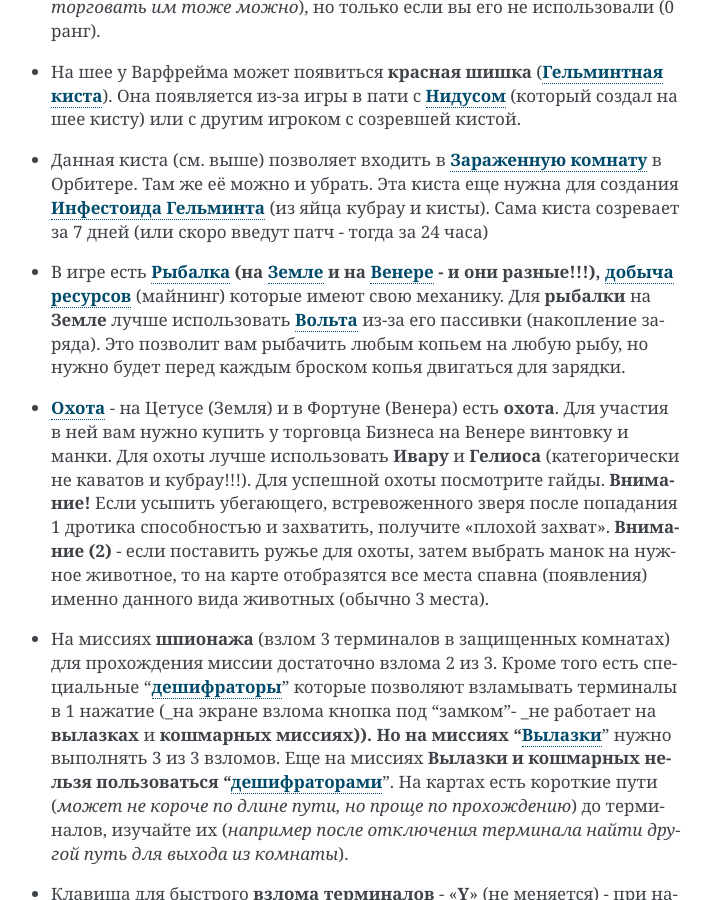
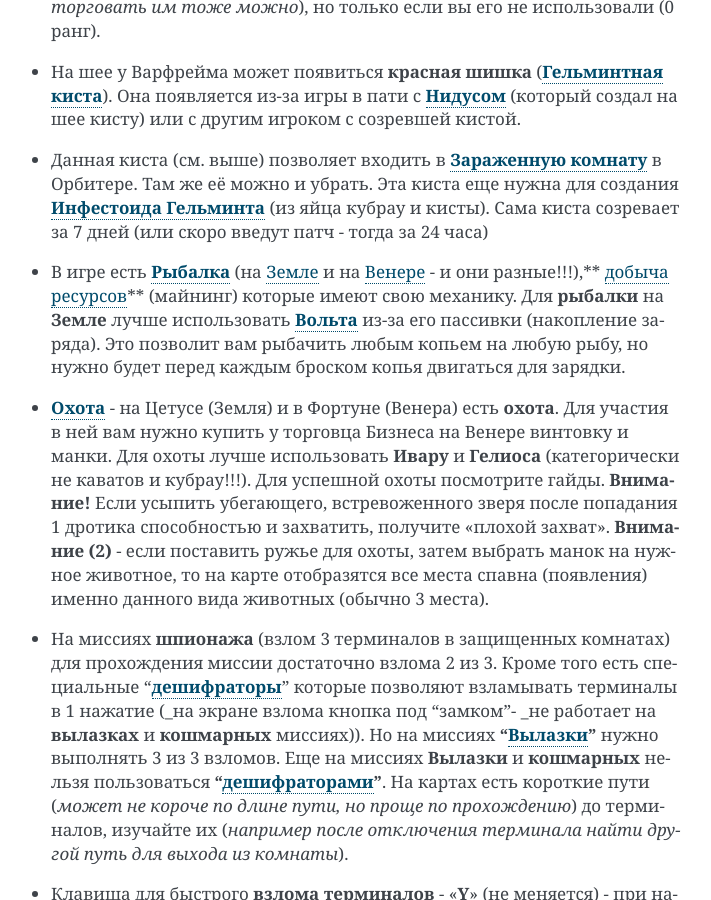
Before and after one commit to crackedmind/warframe-brief-guide, a Sphinx documentation site: the page built from source/01_a.md, in a window 1280 px wide and 900 px high, scrolled down 7813 px. Shown: the whole window, without its empty margins (399-1110 px from the left). Built offline with Sphinx 7.4.7, drawn with Linux system fonts in a browser that asks for light colours; some of the changed text lies outside the part shown.

Commit message:
Update 01_a.md

```diff
--- a/source/01_a.md
+++ b/source/01_a.md
@@ -49,7 +49,7 @@
 *   **[Значки](https://warframe.fandom.com/ru/wiki/%D0%97%D0%BD%D0%B0%D1%87%D0%BA%D0%B8)**, **[знаки](https://warframe.fandom.com/wiki/Heads-Up_Display)**, **[интерфейс](https://warframe.fandom.com/ru/wiki/%D0%98%D0%BD%D1%82%D0%B5%D1%80%D1%84%D0%B5%D0%B9%D1%81)** - все что вы хотели узнать по обозначениям на экране игры. Кроме того уже можно поменять и саму стрелочку мышки.
 *   Если вы хотите поменять значок в углу экрана - **Глиф** - то вам нужно нажать : **Esc-”профиль”-”глиф”** и выбрать из доступных. Если вы хотите получить новый БЕСПЛАТНЫЙ глиф, то перейдите в группу вконтакте по [ссылке](https://vk.com/pages?oid=-40439426&p=%D0%9F%D1%80%D0%BE%D0%BC%D0%BE%D0%BA%D0%BE%D0%B4%D1%8B%20(Warframe)). Для активации **ГЛИФОВ** или зайдите в магазин в самой игре, там, внизу справа есть кнопка “активировать код”. Или через браузер зайти на сайт варфрейма и на вкладке **store(магазин)** - **promo codes (используйте промокоды)** и уже там активируйте промокод (после авторизации на сайте). Ну или можете перейти по прямой [ссылке](https://www.warframe.com/ru/promocode).
 *   Для многократного повторения способностей удобно **забиндить** их на **колесико мышки (вверх и/или вниз)** - легко повторять (у меня “**вниз**” - удар ближкой, “**вверх**” - способность “2” или “3” (_На Тринити “2”, на Некросе “1”, на остальных в зависимости от способностей )_)
-*   С некоторых миссий вы получаете **[реликвии](https://warframe.fandom.com/ru/wiki/%D0%A0%D0%B5%D0%BB%D0%B8%D0%BA%D0%B2%D0%B8%D1%8F_%D0%91%D0%B5%D0%B7%D0%B4%D0%BD%D1%8B)**, которые нужны для миссий “**[разрыва бездны](https://warframe.fandom.com/ru/wiki/Разрыв_бездны)**” с открытием **реликвий** (**реликвию** нужно экипировать в начале миссии), после прохождения которых в награду получаете **прайм части** разных вещей. **Прайм части** нужны для сбора прайм оружия или варфреймов. А также их  можно **менять **на другие части у игроков, или **продавать **за платину другим игрокам, или обменивать на** [дукаты](https://warframe.fandom.com/ru/wiki/%D0%94%D1%83%D0%BA%D0%B0%D1%82%D1%8B) **в Реле (у двух специальных киосков)**. А **[дукаты](https://warframe.fandom.com/ru/wiki/%D0%94%D1%83%D0%BA%D0%B0%D1%82%D1%8B)** вам нужны, чтобы покупать вещи у **[Баро Китиира](https://warframe.fandom.com/ru/wiki/%D0%91%D0%B0%D1%80%D0%BE_%D0%9A%D0%B8'%D0%A2%D0%B8%D0%B8%D1%80)** (прилетает на выходные 1 раз в 2 недели). Тут есть правило - _не стой на финише, если у напарников нет 10/10 осколков_. Другое правило - если у вас и у напарников выпала одинаковая награда с реликов, то выбирать награду у напарника, а не свою. За это у напарника (а если он выберет вашу - то и у Вас) появится 5 дополнительных отголосков.
+*   С некоторых миссий вы получаете **[реликвии](https://warframe.fandom.com/ru/wiki/%D0%A0%D0%B5%D0%BB%D0%B8%D0%BA%D0%B2%D0%B8%D1%8F_%D0%91%D0%B5%D0%B7%D0%B4%D0%BD%D1%8B)**, которые нужны для миссий “**[разрыва бездны](https://warframe.fandom.com/ru/wiki/Разрыв_бездны)**” с открытием **реликвий** (**реликвию** нужно экипировать в начале миссии), после прохождения которых в награду получаете **прайм части** разных вещей. **Прайм части** нужны для сбора прайм оружия или варфреймов. А также их  можно **менять** на другие части у игроков, или **продавать** за платину другим игрокам, или обменивать на **[дукаты](https://warframe.fandom.com/ru/wiki/%D0%94%D1%83%D0%BA%D0%B0%D1%82%D1%8B)** в Реле (у двух специальных киосков). А **[дукаты](https://warframe.fandom.com/ru/wiki/%D0%94%D1%83%D0%BA%D0%B0%D1%82%D1%8B)** вам нужны, чтобы покупать вещи у **[Баро Китиира](https://warframe.fandom.com/ru/wiki/%D0%91%D0%B0%D1%80%D0%BE_%D0%9A%D0%B8'%D0%A2%D0%B8%D0%B8%D1%80)** (прилетает на выходные 1 раз в 2 недели). Тут есть правило - _не стой на финише, если у напарников нет 10/10 осколков_. Другое правило - если у вас и у напарников выпала одинаковая награда с реликов, то выбирать награду у напарника, а не свою. За это у напарника (а если он выберет вашу - то и у Вас) появится 5 дополнительных отголосков.
 *   Моды _<span style="text-decoration:underline;">ПвЕ</span>_ не ставятся в _<span style="text-decoration:underline;">ПвП ([конклав](https://warframe.fandom.com/ru/wiki/%D0%9A%D0%BE%D0%BD%D0%BA%D0%BB%D0%B0%D0%B2))</span>_.
 *   На **Кошмарных миссиях** (которые есть в единственном числе на каждой планете и обновляются 1 раз в день) **спектры**, которых вы призываете себе на помощь **СРАЖАЮТСЯ ПРОТИВ ВАС!!**
 *   Миссии **Захвата** после выполнения основной цели (собственно захват) имеют 10% шанс превратиться в миссию **Зачистки**
@@ -71,9 +71,9 @@
 *   Оружие **[Синдикатов](https://warframe.fandom.com/ru/wiki/%D0%A1%D0%B8%D0%BD%D0%B4%D0%B8%D0%BA%D0%B0%D1%82%D1%8B)** можно передавать между игроками (_то есть и торговать им тоже можно_), но только если вы его не использовали (0 ранг).
 *   На шее у Варфрейма может появиться **красная шишка** (**[Гельминтная киста](https://warframe.fandom.com/ru/wiki/%D0%93%D0%B5%D0%BB%D1%8C%D0%BC%D0%B8%D0%BD%D1%82)**). Она появляется из-за игры в пати с **[Нидусом](https://warframe.fandom.com/ru/wiki/%D0%9D%D0%B8%D0%B4%D1%83%D1%81)** (который создал на шее кисту) или с другим игроком с созревшей кистой.
 *   Данная киста (см. выше) позволяет входить в **[Зараженную комнату](https://warframe.fandom.com/ru/wiki/%D0%9E%D1%80%D0%B1%D0%B8%D1%82%D0%B5%D1%80#.D0.97.D0.B0.D1.80.D0.B0.D0.B6.D0.B5.D0.BD.D0.BD.D0.B0.D1.8F_.D0.BA.D0.BE.D0.BC.D0.BD.D0.B0.D1.82.D0.B0)** в Орбитере. Там же её можно и убрать. Эта киста еще нужна для создания **[Инфестоида Гельминта](https://warframe.fandom.com/ru/wiki/%D0%93%D0%B5%D0%BB%D1%8C%D0%BC%D0%B8%D0%BD%D1%82%D0%BD%D1%8B%D0%B9_%D0%98%D0%BD%D1%84%D0%B5%D1%81%D1%82%D0%BE%D0%B8%D0%B4)** (из яйца кубрау и кисты). Сама киста созревает за 7 дней (или скоро введут патч - тогда за 24 часа)
-*   В игре есть **[Рыбалка](https://warframe.fandom.com/ru/wiki/%D0%A0%D1%8B%D0%B1%D0%B0%D0%BB%D0%BA%D0%B0/%D0%A0%D0%B0%D0%B2%D0%BD%D0%B8%D0%BD%D1%8B_%D0%AD%D0%B9%D0%B4%D0%BE%D0%BB%D0%BE%D0%BD%D0%B0) **(на [Земле](https://www.youtube.com/watch?v=0FU5yV4L7lU) и на [Венере](https://www.youtube.com/watch?v=NEkMtDHQc6k) - и они разные!!!),** [добыча ресурсов](https://warframe.fandom.com/ru/wiki/%D0%93%D0%BE%D1%80%D0%BD%D0%BE%D0%B5_%D0%B4%D0%B5%D0%BB%D0%BE)** (майнинг) которые имеют свою механику. Для **рыбалки** на **Земле** лучше использовать **[Вольта](https://warframe.fandom.com/ru/wiki/%D0%92%D0%BE%D0%BB%D1%8C%D1%82)** из-за его пассивки (накопление заряда). Это позволит вам рыбачить любым копьем на любую рыбу, но нужно будет перед каждым броском копья двигаться для зарядки.
+*   В игре есть **[Рыбалка](https://warframe.fandom.com/ru/wiki/%D0%A0%D1%8B%D0%B1%D0%B0%D0%BB%D0%BA%D0%B0/%D0%A0%D0%B0%D0%B2%D0%BD%D0%B8%D0%BD%D1%8B_%D0%AD%D0%B9%D0%B4%D0%BE%D0%BB%D0%BE%D0%BD%D0%B0)** (на [Земле](https://www.youtube.com/watch?v=0FU5yV4L7lU) и на [Венере](https://www.youtube.com/watch?v=NEkMtDHQc6k) - и они разные!!!),** [добыча ресурсов](https://warframe.fandom.com/ru/wiki/%D0%93%D0%BE%D1%80%D0%BD%D0%BE%D0%B5_%D0%B4%D0%B5%D0%BB%D0%BE)** (майнинг) которые имеют свою механику. Для **рыбалки** на **Земле** лучше использовать **[Вольта](https://warframe.fandom.com/ru/wiki/%D0%92%D0%BE%D0%BB%D1%8C%D1%82)** из-за его пассивки (накопление заряда). Это позволит вам рыбачить любым копьем на любую рыбу, но нужно будет перед каждым броском копья двигаться для зарядки.
 *   **[Охота](https://warframe.fandom.com/ru/wiki/%D0%9E%D1%85%D0%BE%D1%82%D0%B0)** - на Цетусе (Земля) и в Фортуне (Венера) есть **охота**. Для участия в ней вам нужно купить у торговца Бизнеса на Венере винтовку и манки. Для охоты лучше использовать **Ивару** и **Гелиоса** (категорически не каватов и кубрау!!!). Для успешной охоты посмотрите гайды. **Внимание!** Если усыпить убегающего, встревоженного зверя после попадания 1 дротика способностью и захватить, получите "плохой захват". **Внимание (2)** - если поставить ружье для охоты, затем выбрать манок на нужное животное, то на карте отобразятся все места спавна (появления) именно данного вида животных (обычно 3 места).
-*   На миссиях **шпионажа** (взлом 3 терминалов в защищенных комнатах) для прохождения миссии достаточно взлома 2 из 3. Кроме того есть специальные “**[дешифраторы](https://warframe.fandom.com/ru/wiki/%D0%94%D0%B5%D1%88%D0%B8%D1%84%D1%80%D0%B0%D1%82%D0%BE%D1%80)**” которые позволяют взламывать терминалы в 1 нажатие (_на экране взлома кнопка под “замком”- _не работает на **вылазках** и **кошмарных **миссиях)). Но на миссиях “**[Вылазки](https://warframe.fandom.com/ru/wiki/%D0%92%D1%8B%D0%BB%D0%B0%D0%B7%D0%BA%D0%B0)**” нужно выполнять 3 из 3 взломов. Еще на миссиях **Вылазки **и** кошмарных **нельзя пользоваться “**[дешифраторами](https://warframe.fandom.com/ru/wiki/%D0%94%D0%B5%D1%88%D0%B8%D1%84%D1%80%D0%B0%D1%82%D0%BE%D1%80)**”.   На картах есть короткие пути (_может не короче по длине пути, но проще по прохождению_) до терминалов, изучайте их (_например после отключения терминала найти другой путь для выхода из комнаты_).
+*   На миссиях **шпионажа** (взлом 3 терминалов в защищенных комнатах) для прохождения миссии достаточно взлома 2 из 3. Кроме того есть специальные “**[дешифраторы](https://warframe.fandom.com/ru/wiki/%D0%94%D0%B5%D1%88%D0%B8%D1%84%D1%80%D0%B0%D1%82%D0%BE%D1%80)**” которые позволяют взламывать терминалы в 1 нажатие (_на экране взлома кнопка под “замком”- _не работает на **вылазках** и **кошмарных** миссиях)). Но на миссиях **“[Вылазки](https://warframe.fandom.com/ru/wiki/%D0%92%D1%8B%D0%BB%D0%B0%D0%B7%D0%BA%D0%B0)”** нужно выполнять 3 из 3 взломов. Еще на миссиях **Вылазки** и **кошмарных** нельзя пользоваться **“[дешифраторами](https://warframe.fandom.com/ru/wiki/%D0%94%D0%B5%D1%88%D0%B8%D1%84%D1%80%D0%B0%D1%82%D0%BE%D1%80)”**.   На картах есть короткие пути (_может не короче по длине пути, но проще по прохождению_) до терминалов, изучайте их (_например после отключения терминала найти другой путь для выхода из комнаты_).
 *   Клавиша для быстрого **взлома терминалов** - "**Y**" (не меняется) - при наличии [дешифраторов](https://warframe.fandom.com/ru/wiki/%D0%94%D0%B5%D1%88%D0%B8%D1%84%D1%80%D0%B0%D1%82%D0%BE%D1%80). (Не работает на **вылазках** и **кошмарных** миссиях) - она же для автоустановки звезд в скульптуры Аятан.
 *   На **миссии [спасения](https://warframe.fandom.com/ru/wiki/%D0%A1%D0%BF%D0%B0%D1%81%D0%B5%D0%BD%D0%B8%D0%B5)** на **Луне** оперативник, охраняемый порабощенными надзирателями, содержится в особой камере за порталом с консолями вокруг. Чтобы попасть внутрь и освободить его, необходимо взломать нужную консоль (при этом **можно услышать голос оперативника**, зовущего Тэнно), остальные консоли открывают порталы в другие камеры. Таким образом, в отличии от других спасений, на этой локации консоли нужно **взламывать последовательно**, а не все сразу, и после каждого взлома **прислушиваться к звукам из камеры** или прыгать внутрь и проверять.
 *   Кроме “оперативника” с Луны (заметка выше) на миссиях можно услышать редкие **[контейнеры](https://warframe.fandom.com/ru/wiki/%D0%9A%D0%BE%D0%BD%D1%82%D0%B5%D0%B9%D0%BD%D0%B5%D1%80)**. На Земле/Цетусе задания на поиск 3-х ящиков легко проходятся если ориентироваться по звуку.
@@ -162,7 +162,10 @@
 *   Вкачивать **[энергоэффективность](https://warframe.fandom.com/ru/wiki/%D0%AD%D0%BD%D0%B5%D1%80%D0%B3%D0%BE%D1%8D%D1%84%D1%84%D0%B5%D0%BA%D1%82%D0%B8%D0%B2%D0%BD%D0%BE%D1%81%D1%82%D1%8C)** выше **175%** нет смысла - не работает (**кроме потоковых скилов**). При 100% продолжительности прокачка энергоэффективности выше 175% не даст никакого результата. Механика энергопотребления потоковых способностей и обычных одинакова: **их потребление нельзя снизить более чем в 4 раза**. У потоковых это регулируется двумя показателями, а у обычных только через ЭЭ. Проще говоря - если потоковый скил потребляет 20 маны в сек - то его предел 5 маны в сек, прямо как при 175% ээ. Если длительности менее 100% - тогда прокачка ЭЭ выше 175% как раз и дает результат, так как предел снижения потребления попросту еще не достигнут.
 *   Через час стояния на “ **[Индексе](https://warframe.fandom.com/ru/wiki/%D0%98%D0%BD%D0%B4%D0%B5%D0%BA%D1%81)**” приходит **[Продман](https://warframe.fandom.com/ru/wiki/%D0%94%D0%B6%D0%BE%D0%BD_%D0%9F%D1%80%D0%BE%D0%B4%D0%BC%D0%B0%D0%BD)**, за его убийство получаешь **постер** для Орбитера.
 *   **Постер** еще можно получить:
-        *   **[Зефир](https://warframe.fandom.com/ru/wiki/Happy_Zephyr) - 50 очков** - для входа в игру нужно перейти на третью вкладку инвентаря Зефир или через покупку **[Лудоплекса](https://warframe.fandom.com/ru/wiki/%D0%9B%D1%83%D0%B4%D0%BE%D0%BF%D0%BB%D0%B5%D0%BA%D1%81)** у **[Симэриса](https://warframe.fandom.com/ru/wiki/Цефалон_Симэрис)**.  Для запуска игры "Счастливая Зефир" можно в окне логина в игру ввести
+
+	*   **[Зефир](https://warframe.fandom.com/ru/wiki/Happy_Zephyr) - 50 очков** - для входа в игру нужно перейти на третью вкладку инвентаря Зефир или через покупку **[Лудоплекса](https://warframe.fandom.com/ru/wiki/%D0%9B%D1%83%D0%B4%D0%BE%D0%BF%D0%BB%D0%B5%D0%BA%D1%81)** у **[Симэриса](https://warframe.fandom.com/ru/wiki/Цефалон_Симэрис)**.
+
+	Для запуска игры "Счастливая Зефир" можно в окне логина в игру ввести
 
 	 *   **логин - flappy**
          *   **пароль - zephyr**
```
